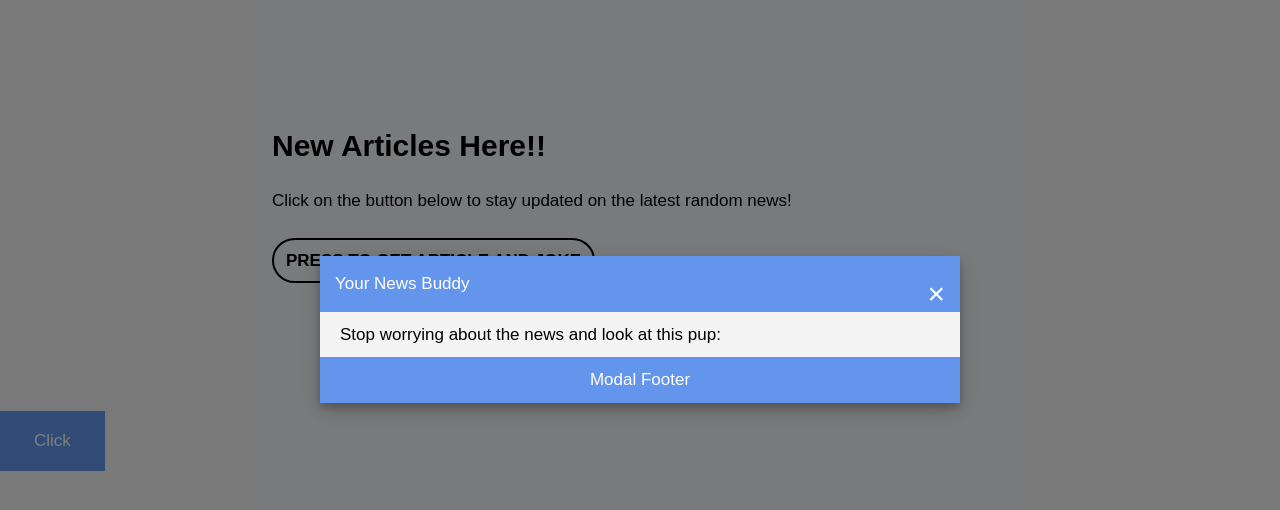
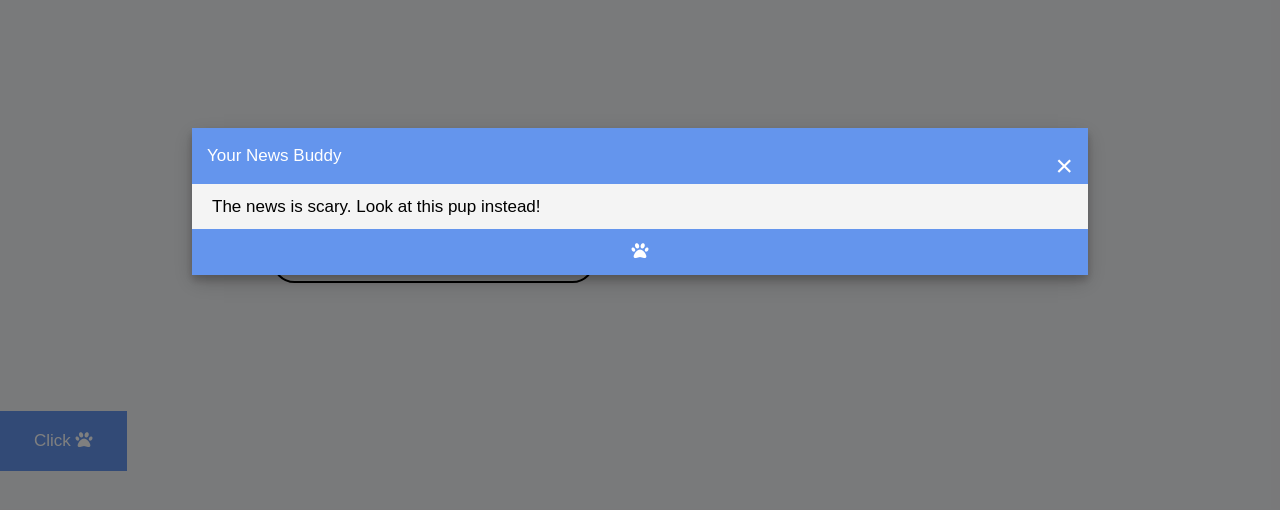
Before and after one commit to Robertschris44/animal-app, a plain HTML site: page index.html in a window 1280 px wide. Both pictures are taken after a click on the button "Click". Drawn offline with nearby package versions, Linux system fonts and the light colour scheme; no server answers.

Commit message:
API random dog image displaying new pic inside modal every time user clicks

```diff
--- a/assets/css/style.css
+++ b/assets/css/style.css
@@ -28,8 +28,8 @@ body{
 
 .modal-content{
     background: #f4f4f4;
-    margin: 20% auto;
-    width: 50%;
+    margin: 10% auto;
+    width: 70%;
     box-shadow: 0 5px 8px 0 rgba(0,0,0,0.2), 0 7px 20px 0 rgba(0,0,0,0.17);
     animation-name: modalopen;
     animation-duration: 2s;
@@ -37,7 +37,6 @@ body{
 
 .modal-header h2, .modal-footer h3{
     margin: 0;
-
 }
 
 .modal-header{
@@ -48,7 +47,7 @@ body{
 
 .modal-body{
     padding: 10px 20px;
-
+   align-self: auto;
 }
 
 .modal-footer{
--- a/assets/js/script.js
+++ b/assets/js/script.js
@@ -8,23 +8,23 @@ var closeBtn = document.getElementsByClassName('closeBtn')[0];
 var randomDogPic = document.getElementById('randomDogPic');
 
 // listen for click
-modalBtn.addEventListener('click', openModal);
+modalBtn.addEventListener('click', function(){
+    modal.style.display = 'block';
+    fetch("https://dog.ceo/api/breeds/image/random")
+        .then(res=>res.json())
+        .then(result => {
+            console.log(result)
+            randomDogPic.src = result.message
+        })
+        .catch(err=>console.log(err));
+})
+
+
 // listen for close click
 closeBtn.addEventListener('click', closeModal);
 // listen for outside click
 window.addEventListener('click', outsideClick);
 
-// function to open modal
-function openModal(){
-    modal.style.display = 'block';
-    fetch("https://dog.ceo/api/breeds/image/random")
-        .then(res=>res.json())
-        .then(result => {
-            console.log(result)
-            Image.src = result
-        })
-        .catch(err=>console.log(err))
-}
 
 // function to close modal
 function closeModal(){
--- a/index.html
+++ b/index.html
@@ -5,6 +5,7 @@
     <meta http-equiv="X-UA-Compatible" content="IE=edge">
     <meta name="viewport" content="width=device-width, initial-scale=1.0">
     <title>News Buddy</title>
+    <script src="https://kit.fontawesome.com/7b99a06c6b.js" crossorigin="anonymous"></script>
     <script src="https://cdn.tailwindcss.com"></script>
     <link rel="stylesheet" href="assets/css/style.css" />
 
@@ -24,7 +25,7 @@
     </form>
 
 
-    <button id="modalBtn" class="button">Click</button>
+    <button id="modalBtn" class="button">Click <i class='fas fa-paw'></i></button>
 
     <div id="simpleModal" class="modal">
         <div class="modal-content">
@@ -33,11 +34,11 @@
                 <h2>Your News Buddy</h2>
             </div>
             <div class="modal-body">
-            <p>Stop worrying about the news and look at this pup:</p>
-            <img id="randomDogPic">
+            <p>The news is scary. Look at this pup instead! </p>
+            <img id="randomDogPic" class="max-w-3xl">
             </div>
             <div class="modal-footer">
-                <h3>Modal Footer</h3>
+                <h3><i class='fas fa-paw'></i></h3>
             </div>
         </div>
     </div>
```
